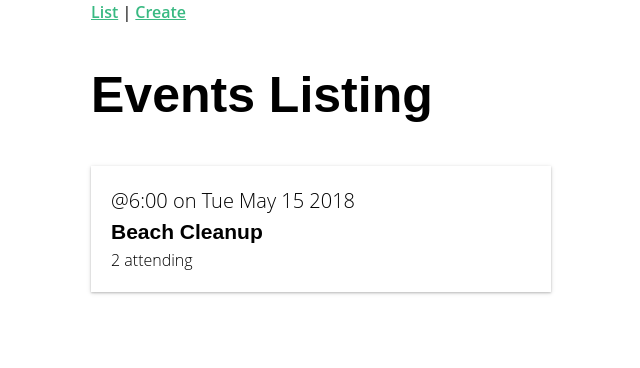
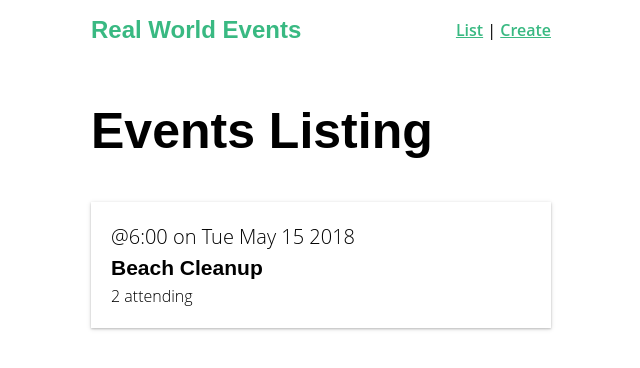
Before and after one commit to newwebash/real-world-vue2, a Vue app: page / in a window 1280 px wide. Shown: the top 368 px of the page, without its empty margins (319-959 px from the left). Built offline with nearby package versions, Linux system fonts and the light colour scheme.

Commit message:
Implement navbar component

```diff
--- a/src/App.vue
+++ b/src/App.vue
@@ -1,12 +1,19 @@
 <template>
   <div id="app">
-    <div id="nav">
-      <router-link :to="{ name: 'event-list' }">List</router-link> |
-      <router-link :to="{ name: 'event-create' }">Create</router-link>
-    </div>
+      <NavBar />
     <router-view />
   </div>
 </template>
+
+<script>
+import NavBar from '@/components/NavBar.vue'
+
+export default {
+    components: {
+        NavBar
+    }
+}
+</script>
 
 <style>
 html {
--- /dev/null
+++ b/src/components/NavBar.vue
@@ -0,0 +1,41 @@
+<template>
+    <div id="nav" class="nav">
+        <router-link to="/" class="brand">Real World Events</router-link>
+        <nav>
+            <router-link :to="{ name: 'event-list' }">List</router-link> |
+            <router-link :to="{ name: 'event-create' }">Create</router-link>
+        </nav>
+    </div>
+</template>
+
+<script>
+export default {
+
+}
+</script>
+
+<style scoped>
+    .nav {
+      display: flex;
+      justify-content: space-between;
+      align-items: center;
+      height: 60px;
+    }
+    .nav > .brand {
+      font-family: 'Montserrat', sans-serif;
+      font-weight: 700;
+      font-size: 1.5em;
+      color: #39b982;
+      text-decoration: none;
+    }
+    .nav .nav-item {
+      box-sizing: border-box;
+      margin: 0 5px;
+      color: rgba(0, 0, 0, 0.5);
+      text-decoration: none;
+    }
+    .nav .nav-item.router-link-exact-active {
+      color: #39b982;
+      border-bottom: solid 2px #39b982;
+    }
+</style>
```
